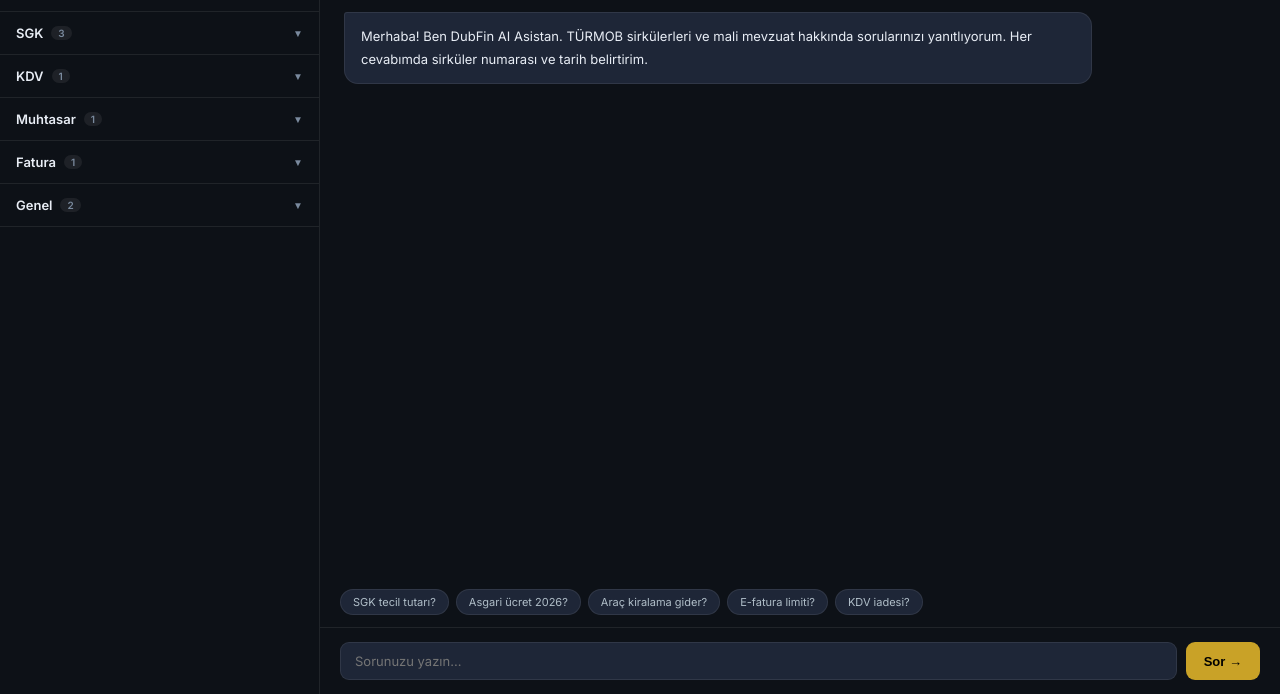
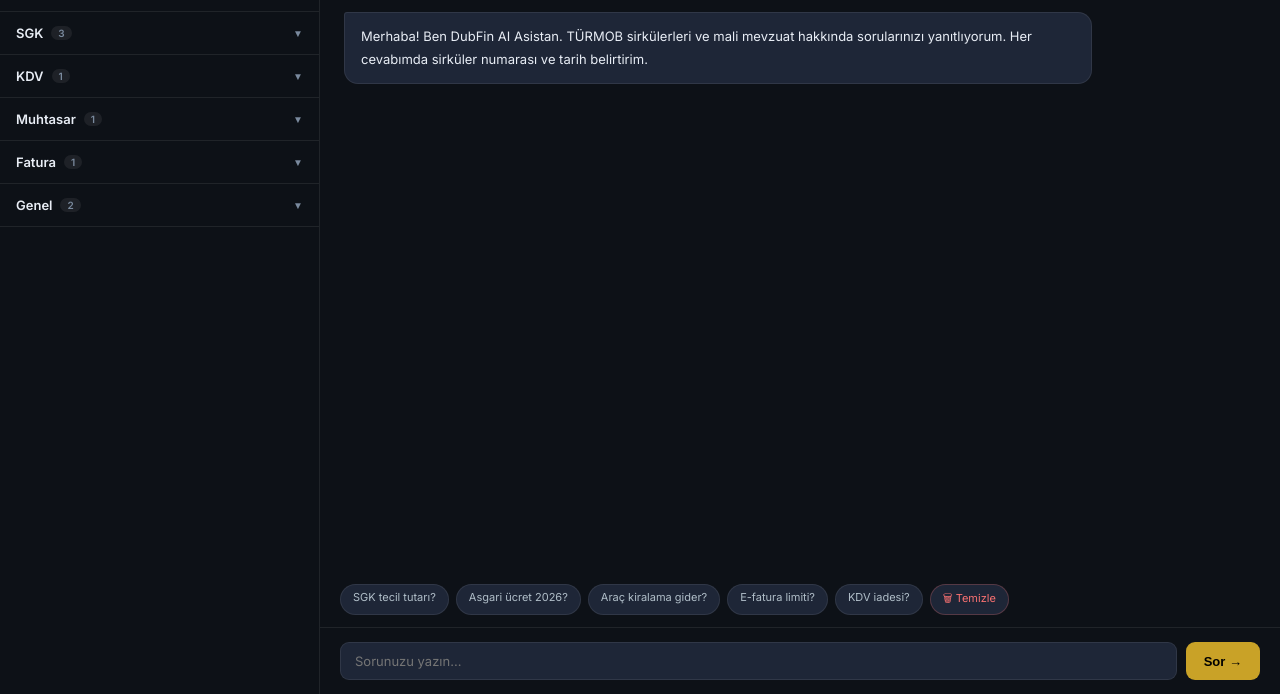
Before and after one commit to kaanemreboran/dubfin, a website: page index.html in a window 1280 px wide. Both pictures are taken after a click on the element "◎ AI Asistan". Shown: the part 106-800 px from the top of the page. Drawn offline with Linux system fonts and the light colour scheme.

Commit message:
Update index.html

```diff
--- a/index.html
+++ b/index.html
@@ -219,6 +219,7 @@
         <div class="chip" onclick="chipSor('Araç kiralama gider yazılır mı?')">Araç kiralama gider?</div>
         <div class="chip" onclick="chipSor('E-fatura zorunluluk eşiği nedir?')">E-fatura limiti?</div>
         <div class="chip" onclick="chipSor('KDV iadesi nasıl alınır?')">KDV iadesi?</div>
+        <div class="chip" onclick="aiTemizle()" style="color:var(--red);border-color:rgba(248,113,113,0.25);">🗑 Temizle</div>
       </div>
       <div class="ai-input-row">
         <input class="ai-inp" id="ai-inp" type="text" placeholder="Sorunuzu yazın..."
@@ -465,6 +466,10 @@
 }
 
 // AI
+function aiTemizle(){
+  document.getElementById('ai-msgs').innerHTML='<div class="msg-a">Merhaba! Ben DubFin AI Asistan. TÜRMOB sirkülerleri ve mali mevzuat hakkında sorularınızı yanıtlıyorum.</div>';
+}
+
 function chipSor(s){
   document.getElementById('ai-inp').value=s;
   aiSor();
@@ -506,4 +511,3 @@
 </script>
 </body>
 </html>
-<!-- v2 -->
```
